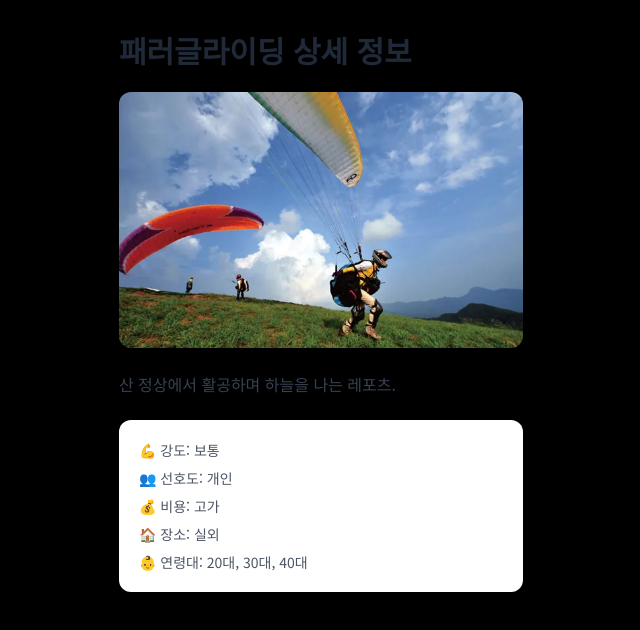
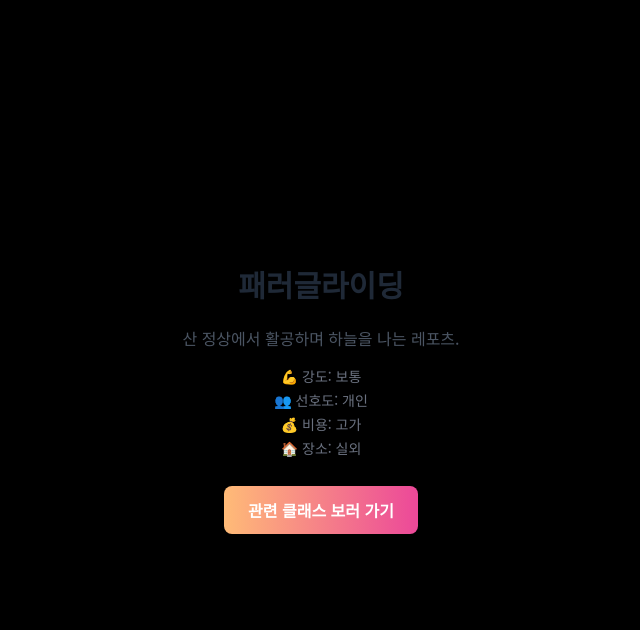
Before and after one commit to sjwoo1999/diff-spo-mockup, a Next.js app: page /sports/1 in a window 1280 px wide. Shown: the top 630 px of the page, without its empty margins (319-959 px from the left). Built offline with nearby package versions, Linux system fonts and the light colour scheme.

Commit message:
🔨 Modified: sports/[id]/page.tsx
Modified: sports/[id]/page.tsx

```diff
--- a/src/app/sports/[id]/page.tsx
+++ b/src/app/sports/[id]/page.tsx
@@ -1,44 +1,50 @@
-// src/app/sports/[id]/page.tsx
+'use client';
+
+import { useRouter } from 'next/navigation';
 import { database } from '@/data/database';
-import { notFound } from 'next/navigation';
-import Image from 'next/image';
 
-interface Props {
-    params: { id: string };
+interface PageProps {
+    params: {
+        id: string;
+    };
 }
 
-const SportDetailPage = ({ params }: Props) => {
-    const sport = database.sports.find((s) => s.id === params.id);
+export default function Page({ params }: PageProps) {
+    const router = useRouter();
+    const { id } = params;
+
+    // id로 해당 스포츠 찾기
+    const sport = database.sports.find((sport) => sport.id === id);
 
     if (!sport) {
-        notFound(); // 없는 id면 404
+        return (
+            <main className="flex flex-col justify-center items-center min-h-screen text-center p-8">
+                <h1 className="text-2xl font-bold text-red-600 mb-4">스포츠를 찾을 수 없습니다 😢</h1>
+                <button
+                    onClick={() => router.back()}
+                    className="px-6 py-3 bg-gray-800 text-white rounded-lg hover:bg-gray-700 transition"
+                >
+                    돌아가기
+                </button>
+            </main>
+        );
     }
 
     return (
-        <main className="flex flex-col flex-grow min-h-0 mx-auto max-w-[512px] overflow-y-auto p-4 sm:p-6 md:p-8">
-            <h1 className="text-2xl sm:text-3xl font-bold text-gray-800 mb-6">
-                {sport.name} 상세 정보
-            </h1>
+        <main className="flex flex-col items-center justify-center min-h-screen text-center p-8">
+            <h1 className="text-3xl font-bold text-gray-800 mb-6">{sport.name}</h1>
+            <p className="text-gray-600 text-base mb-4">{sport.description}</p>
+            <p className="text-sm text-gray-500 mb-1">💪 강도: {sport.intensity}</p>
+            <p className="text-sm text-gray-500 mb-1">👥 선호도: {sport.preference}</p>
+            <p className="text-sm text-gray-500 mb-1">💰 비용: {sport.cost}</p>
+            <p className="text-sm text-gray-500 mb-1">🏠 장소: {sport.locationPreference}</p>
 
-            <Image
-                src={sport.imageUrl}
-                alt={sport.name}
-                width={600}
-                height={400}
-                className="rounded-xl mb-6 object-cover w-full h-64"
-            />
-
-            <p className="text-gray-700 text-base mb-6">{sport.description}</p>
-
-            <div className="bg-white rounded-xl shadow p-5 space-y-2 text-sm text-gray-600">
-                <p>💪 강도: {sport.intensity}</p>
-                <p>👥 선호도: {sport.preference}</p>
-                <p>💰 비용: {sport.cost}</p>
-                <p>🏠 장소: {sport.locationPreference}</p>
-                {sport.ageGroup && <p>👶 연령대: {sport.ageGroup.join(', ')}</p>}
-            </div>
+            <button
+                onClick={() => router.push('/classes')}
+                className="mt-6 px-6 py-3 bg-gradient-to-r from-orange-400 to-pink-500 text-white font-semibold rounded-lg hover:scale-105 transition"
+            >
+                관련 클래스 보러 가기
+            </button>
         </main>
     );
-};
-
-export default SportDetailPage;
+}
```
